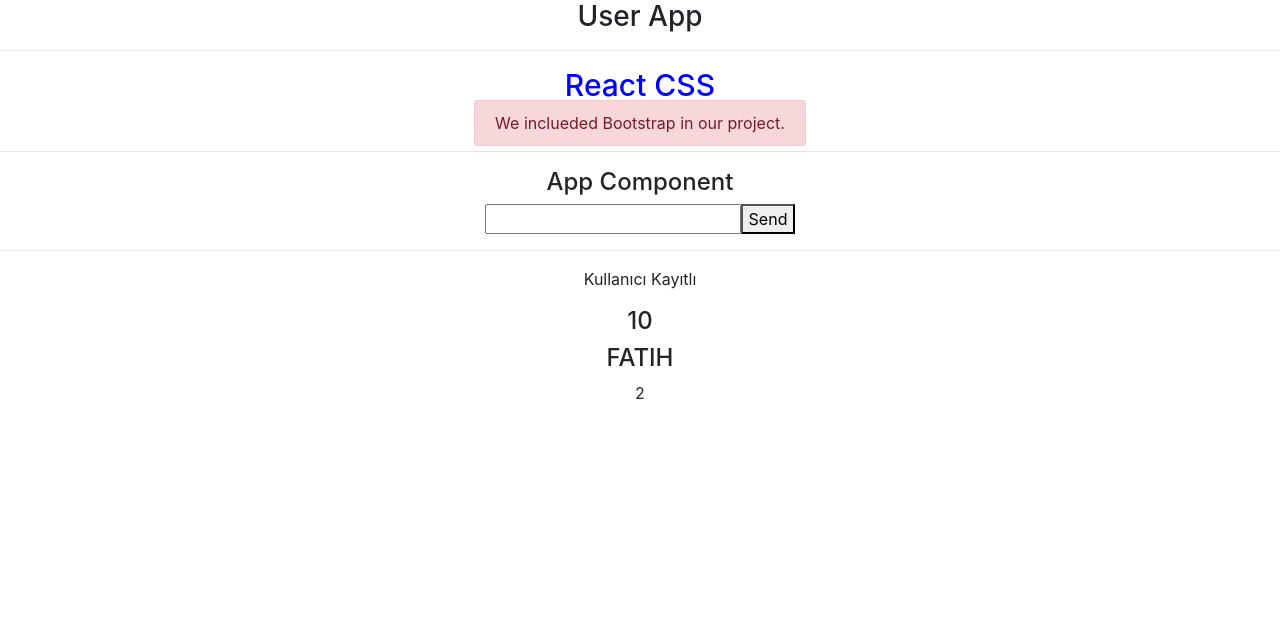
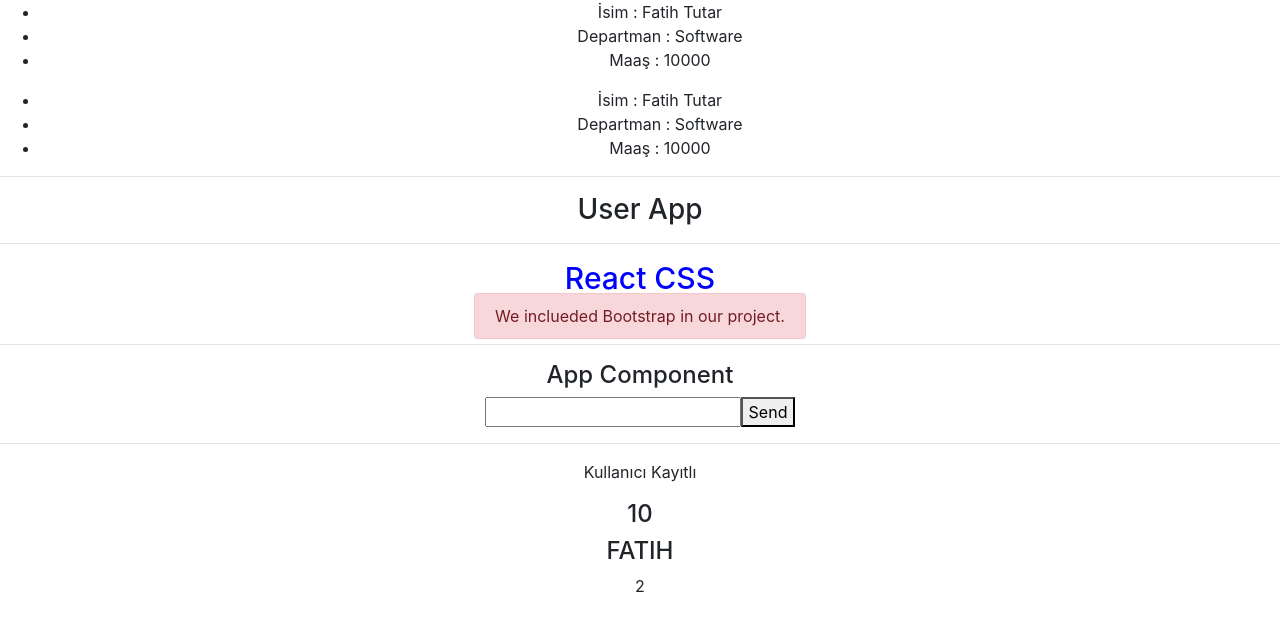
Before and after one commit to fatih-tutar/reactapp, a React (Create React App) app: page / in a window 1280 px wide. Shown: the top 630 px of the page. Built offline with nearby package versions, Linux system fonts and the light colour scheme.

Commit message:
Using of Props

```diff
--- a/src/App.js
+++ b/src/App.js
@@ -1,13 +1,25 @@
+import './App.css';
 import User from "./components/User";
 import Navbar from "./components/Navbar";
-import './App.css';
+import Lists from "./components/Lists";
 
 function App() {
   const test = 10;
   const isAuth = true;
   return (
     <div className="App">
-      <Navbar/>
+      <Lists
+        name="Fatih Tutar"
+        salary="10000"
+        department="Software"
+      />
+      <Lists
+        name="Fatih Tutar"
+        salary="10000"
+        department="Software"
+      />
+      <hr/>
+      <Navbar title="User App"/>
       <hr/>
       <h4 style= {{color:"blue",fontSize:"30px"}}>React CSS</h4>
       <alert className="alert alert-danger">We inclueded Bootstrap in our project.</alert>
--- /dev/null
+++ b/src/components/Lists.js
@@ -0,0 +1,17 @@
+import React, { Component } from 'react'
+
+export default class Lists extends Component {
+  render() {
+    // Destructing
+    const {name,department,salary} = this.props;
+    return (
+      <div>
+          <ul>
+            <li>İsim : {name}</li>
+            <li>Departman : {department}</li>
+            <li>Maaş : {salary}</li>
+          </ul>
+      </div>
+    )
+  }
+}
--- a/src/components/Navbar.js
+++ b/src/components/Navbar.js
@@ -1,9 +1,9 @@
 import React from "react";
 
-function Navbar(){
+function Navbar(props){
     return (
         <div>
-            <h3>User App</h3>
+            <h3>{props.title}</h3>
         </div>
     )
 }
```
